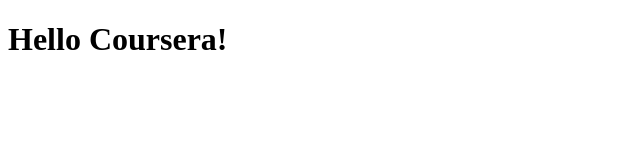
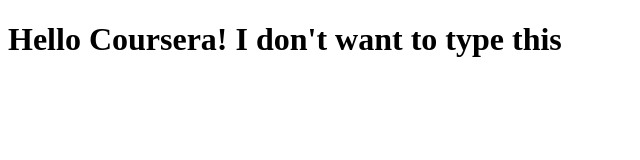
Before and after one commit to tanyaintpt/coursera-test, a plain HTML site: page site/index.html in a window 1280 px wide. Shown: the whole page, without its empty margins (0-640 px from the left). Drawn offline with Linux system fonts and the light colour scheme.

Commit message:
Small addition to our page content.

```diff
--- a/site/index.html
+++ b/site/index.html
@@ -6,6 +6,6 @@
 	<title>Hello Coursera</title>
 </head>
 <body>
-<h1>Hello Coursera!</h1>
+<h1>Hello Coursera! I don't want to type this</h1>
 </body>
 </html>
```
